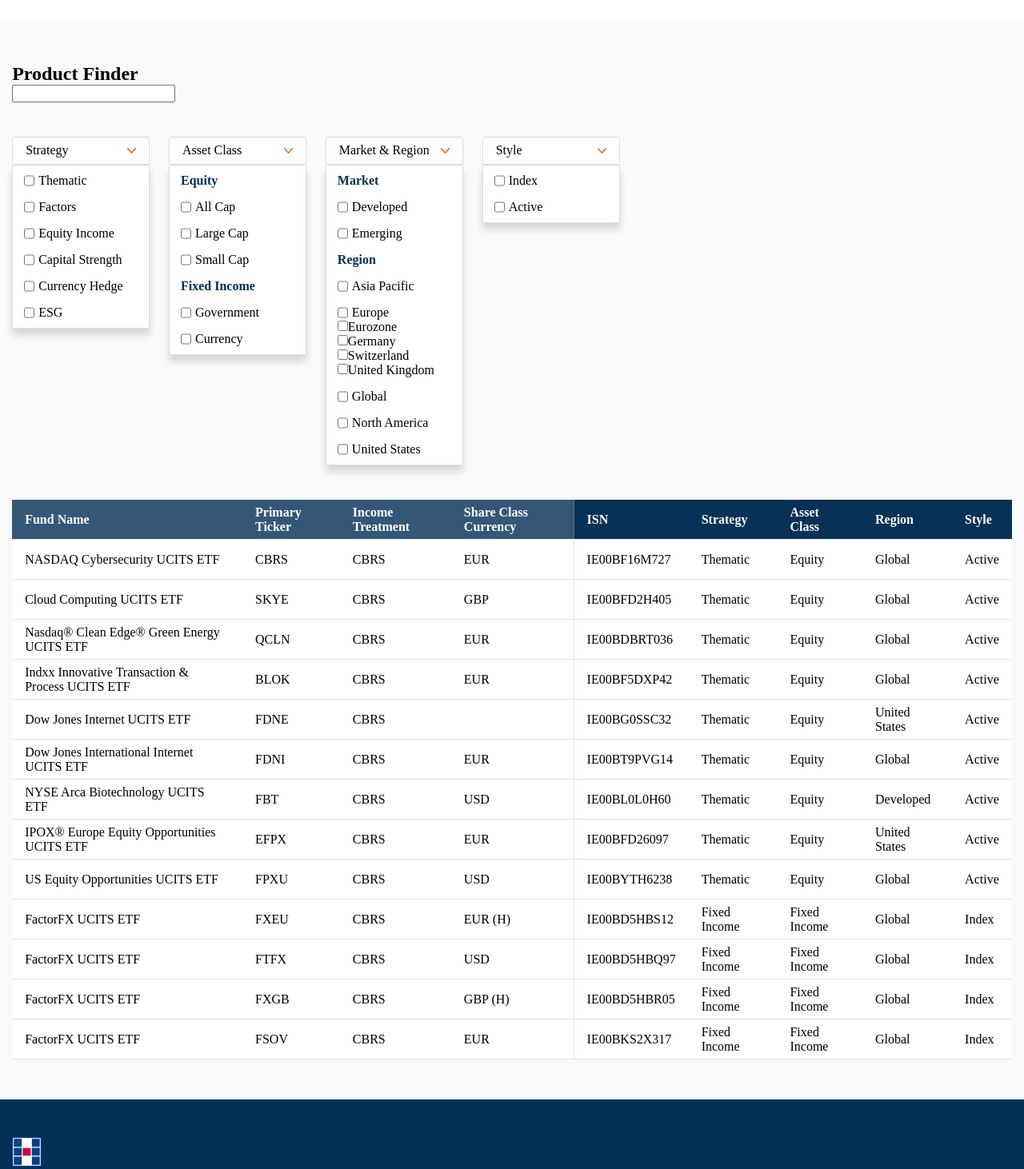
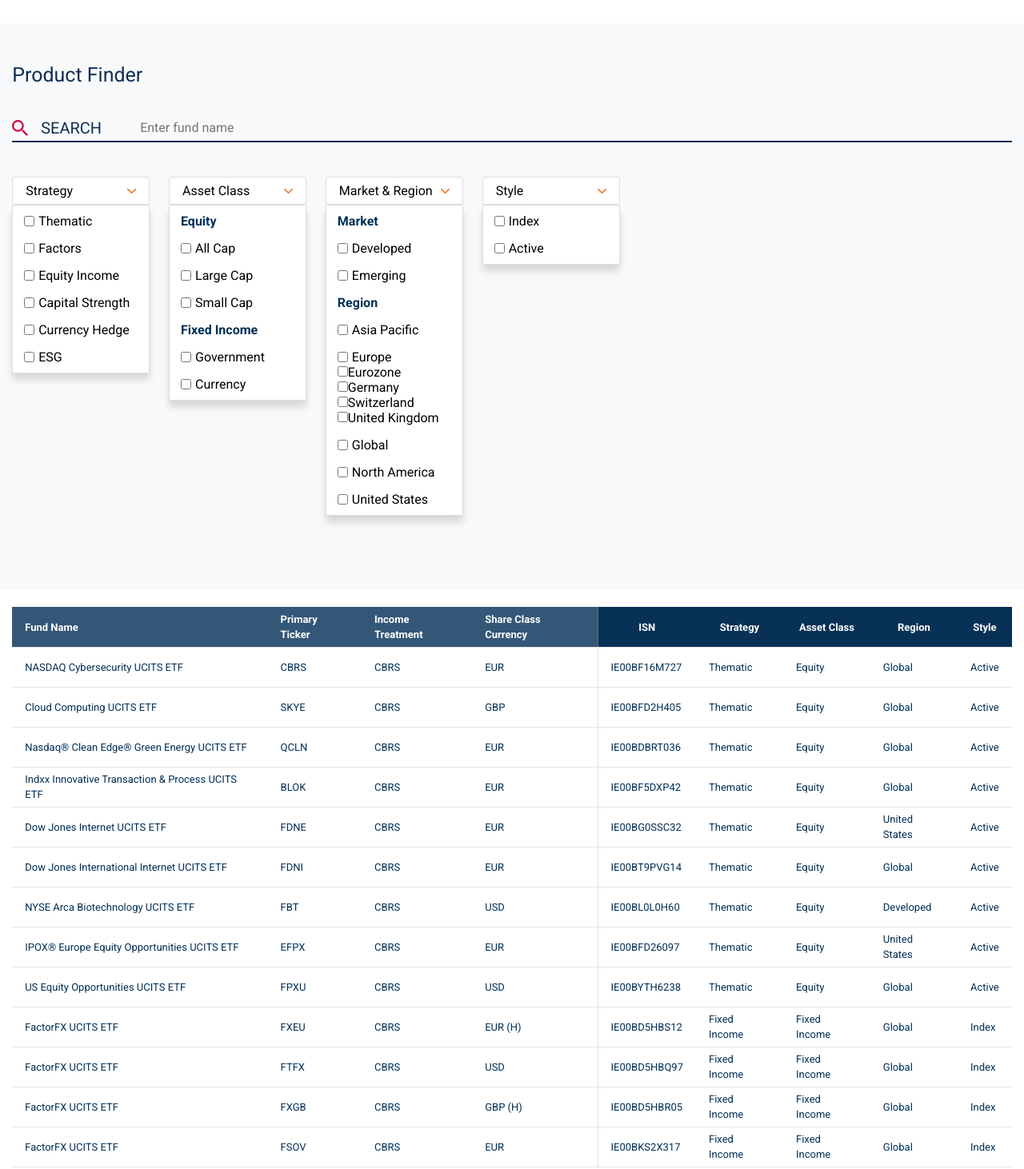
Before and after one commit to marcosriani/product-finder, a React (Vite) app: page / in a window 1280 px wide. Shown: the part 71-1533 px from the top of the page at 80% size. Built offline with nearby package versions, Linux system fonts and the light colour scheme.

Commit message:
add search functionality

```diff
--- a/index.html
+++ b/index.html
@@ -4,6 +4,12 @@
     <meta charset="UTF-8" />
     <link rel="icon" type="image/svg+xml" href="/vite.svg" />
     <meta name="viewport" content="width=device-width, initial-scale=1.0" />
+    <link rel="preconnect" href="https://fonts.googleapis.com" />
+    <link rel="preconnect" href="https://fonts.gstatic.com" crossorigin />
+    <link
+      href="https://fonts.googleapis.com/css2?family=Roboto:ital,wght@0,100;0,300;0,400;0,500;0,700;0,900;1,100;1,300;1,400;1,500;1,700;1,900&display=swap"
+      rel="stylesheet"
+    />
     <title>Huguenot Services</title>
   </head>
   <body>
--- /dev/null
+++ b/src/__data__/filter-options.ts
@@ -0,0 +1,59 @@
+export const filterOptions = {
+  strategy: [
+    { value: 'thematic', label: 'Thematic' },
+    { value: 'factors', label: 'Factors' },
+    { value: 'equity-income', label: 'Equity Income' },
+    { value: 'capital-strength', label: 'Capital Strength' },
+    { value: 'currency-hedge', label: 'Currency Hedge' },
+    { value: 'esg', label: 'ESG' },
+  ],
+  'asset class': [
+    {
+      group: 'equity',
+      options: [
+        { value: 'all-cap', label: 'All Cap' },
+        { value: 'large-cap', label: 'Large Cap' },
+        { value: 'small-cap', label: 'Small Cap' },
+      ],
+    },
+    {
+      group: 'fixed income',
+      options: [
+        { value: 'government', label: 'Government' },
+        { value: 'currency', label: 'Currency' },
+      ],
+    },
+  ],
+  'market & region': [
+    {
+      group: 'market',
+      options: [
+        { value: 'developed', label: 'Developed' },
+        { value: 'emerging', label: 'Emerging' },
+      ],
+    },
+    {
+      group: 'region',
+      options: [
+        { value: 'asia-pacific', label: 'Asia Pacific' },
+        {
+          value: 'europe',
+          label: 'Europe',
+          options: [
+            { value: 'eurozone', label: 'Eurozone' },
+            { value: 'germany', label: 'Germany' },
+            { value: 'switzerland', label: 'Switzerland' },
+            { value: 'united-kingdom', label: 'United Kingdom' },
+          ],
+        },
+        { value: 'global', label: 'Global' },
+        { value: 'north-america', label: 'North America' },
+        { value: 'united-states', label: 'United States' },
+      ],
+    },
+  ],
+  style: [
+    { value: 'index', label: 'Index' },
+    { value: 'active', label: 'Active' },
+  ],
+};
--- a/src/__data__/fund-data.ts
+++ b/src/__data__/fund-data.ts
@@ -47,7 +47,7 @@
     fund_name: 'Dow Jones Internet UCITS ETF',
     primary_ticker: 'FDNE',
     income_treatment: 'CBRS',
-    share_class_currency: '',
+    share_class_currency: 'EUR',
     ISN: 'IE00BG0SSC32',
     strategy: 'Thematic',
     asset_class: 'Equity',
--- a/src/components/main-content/index.tsx
+++ b/src/components/main-content/index.tsx
@@ -1,13 +1,25 @@
-import { fundData } from '../../__data__/fund-data';
+import { useState } from 'react';
+import { fundData as mockedFundData } from '../../__data__/fund-data';
 import styles from './main-content.module.css';
 import ProductsFilter from './products-filter';
 import ProductsTable from './products-table';
 
 const MainContent = () => {
+  const [fundData, setFundData] = useState(mockedFundData);
+
+  const handleSearch = (searchTerm: string) => {
+    const filteredData = mockedFundData.filter((fund) =>
+      fund.fund_name.toLowerCase().includes(searchTerm.toLowerCase())
+    );
+    setFundData(filteredData);
+  };
+
   return (
     <div className={styles['main-content']}>
-      <section className={styles['main-content__section']}>
-        <ProductsFilter />
+      <section className={styles['main-content__section-filter']}>
+        <ProductsFilter onSearch={handleSearch} />
+      </section>
+      <section className={styles['main-content__section-body']}>
         <ProductsTable fundData={fundData} />
       </section>
     </div>
--- a/src/components/main-content/main-content.module.css
+++ b/src/components/main-content/main-content.module.css
@@ -4,7 +4,7 @@
   flex: 1;
 }
 
-.main-content__section {
+.main-content__section-filter {
   padding: 2.12rem 0.95rem;
   max-width: 1400px;
   margin: 1rem auto;
@@ -12,14 +12,24 @@
 
 /* Tablet */
 @media (min-width: 768px) and (max-width: 1023px) {
-  .main-content__section {
+  .main-content__section-filter {
     max-width: 700px;
   }
 }
 
 /* Mobile */
 @media (max-width: 767px) {
-  .main-content__section {
+  .main-content__section-filter {
     max-width: 100%;
   }
 }
+
+.main-content__section-body {
+  width: 100%;
+  margin: 0 auto;
+  background-color: #fff;
+  padding: 1.3125rem 0 1.9375rem;
+  display: flex;
+  justify-content: center;
+  align-items: center;
+}
--- a/src/components/main-content/products-filter/index.tsx
+++ b/src/components/main-content/products-filter/index.tsx
@@ -1,72 +1,17 @@
+import { filterOptions } from '../../../__data__/filter-options';
 import Checkbox from '../checkbox';
+import Search from '../search/search';
 import styles from './products-filter.module.css';
 
-const filterOptions = {
-  strategy: [
-    { value: 'thematic', label: 'Thematic' },
-    { value: 'factors', label: 'Factors' },
-    { value: 'equity-income', label: 'Equity Income' },
-    { value: 'capital-strength', label: 'Capital Strength' },
-    { value: 'currency-hedge', label: 'Currency Hedge' },
-    { value: 'esg', label: 'ESG' },
-  ],
-  'asset class': [
-    {
-      group: 'equity',
-      options: [
-        { value: 'all-cap', label: 'All Cap' },
-        { value: 'large-cap', label: 'Large Cap' },
-        { value: 'small-cap', label: 'Small Cap' },
-      ],
-    },
-    {
-      group: 'fixed income',
-      options: [
-        { value: 'government', label: 'Government' },
-        { value: 'currency', label: 'Currency' },
-      ],
-    },
-  ],
-  'market & region': [
-    {
-      group: 'market',
-      options: [
-        { value: 'developed', label: 'Developed' },
-        { value: 'emerging', label: 'Emerging' },
-      ],
-    },
-    {
-      group: 'region',
-      options: [
-        { value: 'asia-pacific', label: 'Asia Pacific' },
-        {
-          value: 'europe',
-          label: 'Europe',
-          options: [
-            { value: 'eurozone', label: 'Eurozone' },
-            { value: 'germany', label: 'Germany' },
-            { value: 'switzerland', label: 'Switzerland' },
-            { value: 'united-kingdom', label: 'United Kingdom' },
-          ],
-        },
-        { value: 'global', label: 'Global' },
-        { value: 'north-america', label: 'North America' },
-        { value: 'united-states', label: 'United States' },
-      ],
-    },
-  ],
-  style: [
-    { value: 'index', label: 'Index' },
-    { value: 'active', label: 'Active' },
-  ],
-};
-
-const ProductsFilter = () => {
+const ProductsFilter = ({
+  onSearch,
+}: {
+  onSearch: (searchTerm: string) => void;
+}) => {
   return (
     <>
-      <h1>Product Finder</h1>
-      <input type="text" />
-
+      <h1 className={styles['product-filter-title']}>Product Finder</h1>
+      <Search onSearch={onSearch} />
       <div className={styles['product-filter-container']}>
         <Checkbox filterOptions={filterOptions} />
       </div>
--- a/src/components/main-content/products-filter/products-filter.module.css
+++ b/src/components/main-content/products-filter/products-filter.module.css
@@ -1,3 +1,11 @@
+.product-filter-title {
+  color: #0e2f54;
+  font-size: 1.5625rem;
+  letter-spacing: 0px;
+  font-weight: 400;
+  font-style: normal;
+}
+
 .product-filter-container {
   display: flex;
   gap: 1.48rem;
--- a/src/components/main-content/products-table/index.tsx
+++ b/src/components/main-content/products-table/index.tsx
@@ -36,14 +36,14 @@
           ))}
         </tr>
       </thead>
-      <tbody className={style.table__body}>
+      <tbody>
         {fundData.map((fund, index) => (
           <tr className={style.table__row} key={index}>
             {tableHeaders.map((header, cellIndex) => (
               <td
-                className={`${style['table__row-item']} ${
-                  cellIndex === 3 ? style['border-right-body'] : ''
-                }`}
+                className={`${style['table__row-item']}
+                ${cellIndex === 3 ? style['border-right-body'] : ''}
+                `}
                 key={`${index}-${cellIndex}`}
               >
                 {fund[header as keyof typeof fund]}
--- a/src/components/main-content/products-table/products-table.module.css
+++ b/src/components/main-content/products-table/products-table.module.css
@@ -1,16 +1,34 @@
 .table {
+  margin: 0 0.95rem;
+  width: 100%;
+  max-width: 1400px;
   text-transform: capitalize;
   border-collapse: collapse;
   border-spacing: 0;
   background: #fff;
+  font-size: 0.8125rem;
+  letter-spacing: 0;
+  color: #003057;
+  font: normal normal normal 13px/19px Roboto;
+}
+
+/* Tablet */
+@media (min-width: 768px) and (max-width: 1023px) {
+  .table {
+    max-width: 700px;
+  }
+}
+
+/* Mobile */
+@media (max-width: 767px) {
+  .table {
+    max-width: 100%;
+  }
 }
 
 .table__header {
   color: #fff;
-  text-align: left;
-}
-
-.table__body {
+  font: normal normal medium 13px/19px Roboto;
 }
 
 .table__row {
@@ -24,10 +42,12 @@
 
 .table__row-item-head-right {
   background-color: #345777;
+  text-align: left;
 }
 
 .table__row-item-head-left {
   background-color: #073156;
+  text-align: center;
 }
 
 .border-right-header {
--- /dev/null
+++ b/src/components/main-content/search/search.module.css
@@ -0,0 +1,43 @@
+.search {
+  border-bottom: 2px solid #0e2f54;
+  padding-bottom: 5.5px;
+  margin-top: 2.5625rem;
+  display: flex;
+  align-items: center;
+  height: 1.84375rem;
+  position: relative;
+}
+
+.search__label {
+  font-size: 1.25rem;
+  color: #0e2f54;
+  text-transform: uppercase;
+  background-color: transparent;
+  border: none;
+  display: flex;
+  align-items: center;
+  justify-content: center;
+  gap: 1rem;
+  margin-right: 1px;
+  min-width: max-content;
+  position: absolute;
+}
+
+.search__input {
+  border: none;
+  width: 100%;
+  height: inherit;
+  color: #0e2f54;
+  padding-left: 10rem;
+  background-color: inherit;
+  transition: opacity 0.3s ease-in-out;
+}
+
+.search__input:focus {
+  outline: none;
+  padding-left: 2rem;
+}
+
+.search__input:focus + .search__label .search__label-text {
+  opacity: 0;
+}
--- /dev/null
+++ b/src/components/main-content/search/search.tsx
@@ -0,0 +1,30 @@
+import { ChangeEvent, useState } from 'react';
+import styles from './search.module.css';
+
+const Search = ({ onSearch }: { onSearch: (searchTerm: string) => void }) => {
+  const [searchTerm, setSearchTerm] = useState('');
+
+  const handleSearch = (event: ChangeEvent<HTMLInputElement>) => {
+    const term = event.target.value;
+    setSearchTerm(term);
+    onSearch(term);
+  };
+
+  return (
+    <div className={styles.search}>
+      <input
+        className={styles.search__input}
+        type="text"
+        placeholder="Enter fund name"
+        value={searchTerm}
+        onChange={handleSearch}
+      />
+      <span className={styles.search__label}>
+        <img src="images/Icon ionic-md-search.svg" alt="search" />
+        <span className={styles['search__label-text']}>Search</span>
+      </span>
+    </div>
+  );
+};
+
+export default Search;
--- a/src/index.css
+++ b/src/index.css
@@ -63,4 +63,5 @@
 body,
 html {
   scroll-behavior: smooth;
+  font-family: 'Roboto', sans-serif;
 }
```
Also changed, not shown: public/images/Icon ionic-md-search.svg (added).
